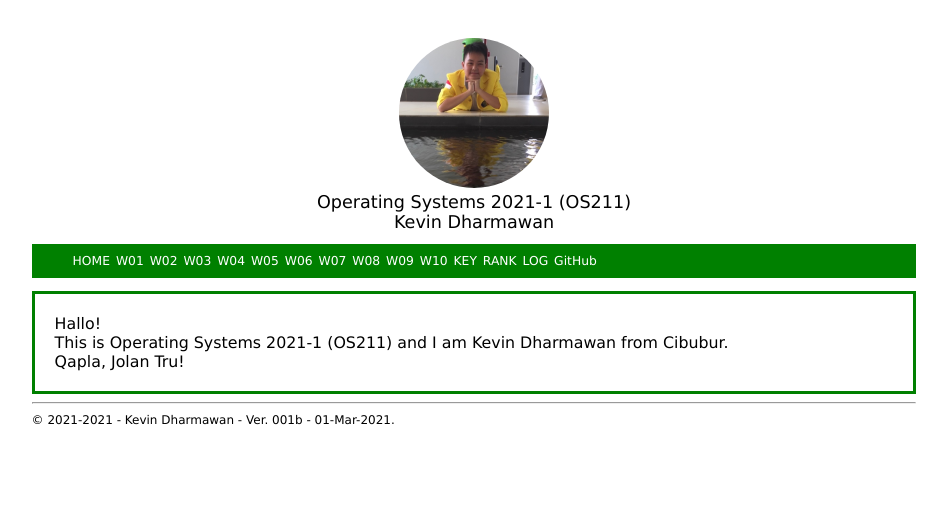
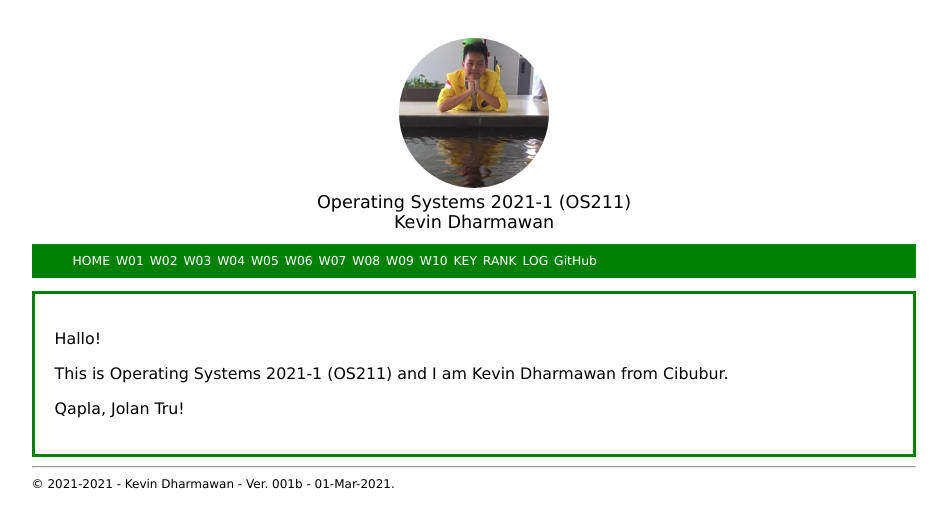
Before and after one commit to kevindharmawan/os211, a Jekyll site: the page built from index.md, in a window 1280 px wide. Shown: the top 528 px of the page, without its empty margins (166-1113 px from the left). Built offline with Jekyll 4.4.1, drawn with Linux system fonts in a browser that asks for light colours.

Commit message:
OS211 kevindharmawan

```diff
--- a/TXT/mylog.txt
+++ b/TXT/mylog.txt
@@ -41,3 +41,7 @@ ZCZC W03  20 L11 Assignment #1
 ZCZC W03  50 L12 Assignment #2
 ZCZC W03  10 L13 Assignment #3
 ZCZC W03  50 L14 Assignment #4
+ZCZC W03   5 L16 Assignment #6
+ZCZC W03  20 L17 Assignment #7
+ZCZC W03   2 L18 Assignment #8
+ZCZC W03   5 L19 Assignment #9
--- a/assets/css/style.css
+++ b/assets/css/style.css
@@ -151,11 +151,6 @@ pre {
   border-radius: 2px;
 }
 
-p {
-  margin: 0;
-  padding: 0;
-}
-
 /*
   ZCZC
   border: 1px solid rgba(255, 255, 255, 0.15);
```
Also changed, not shown: 3 other files.
